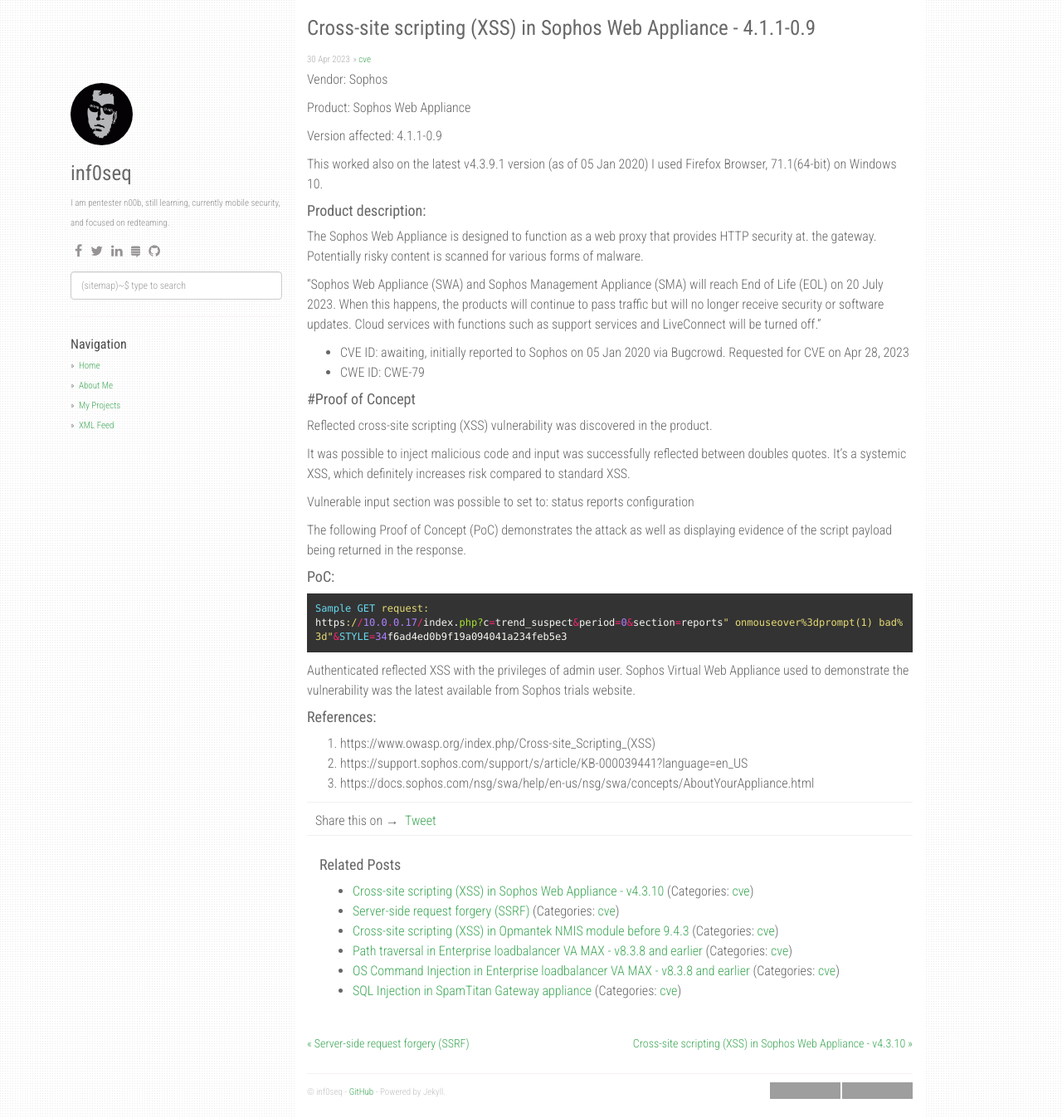
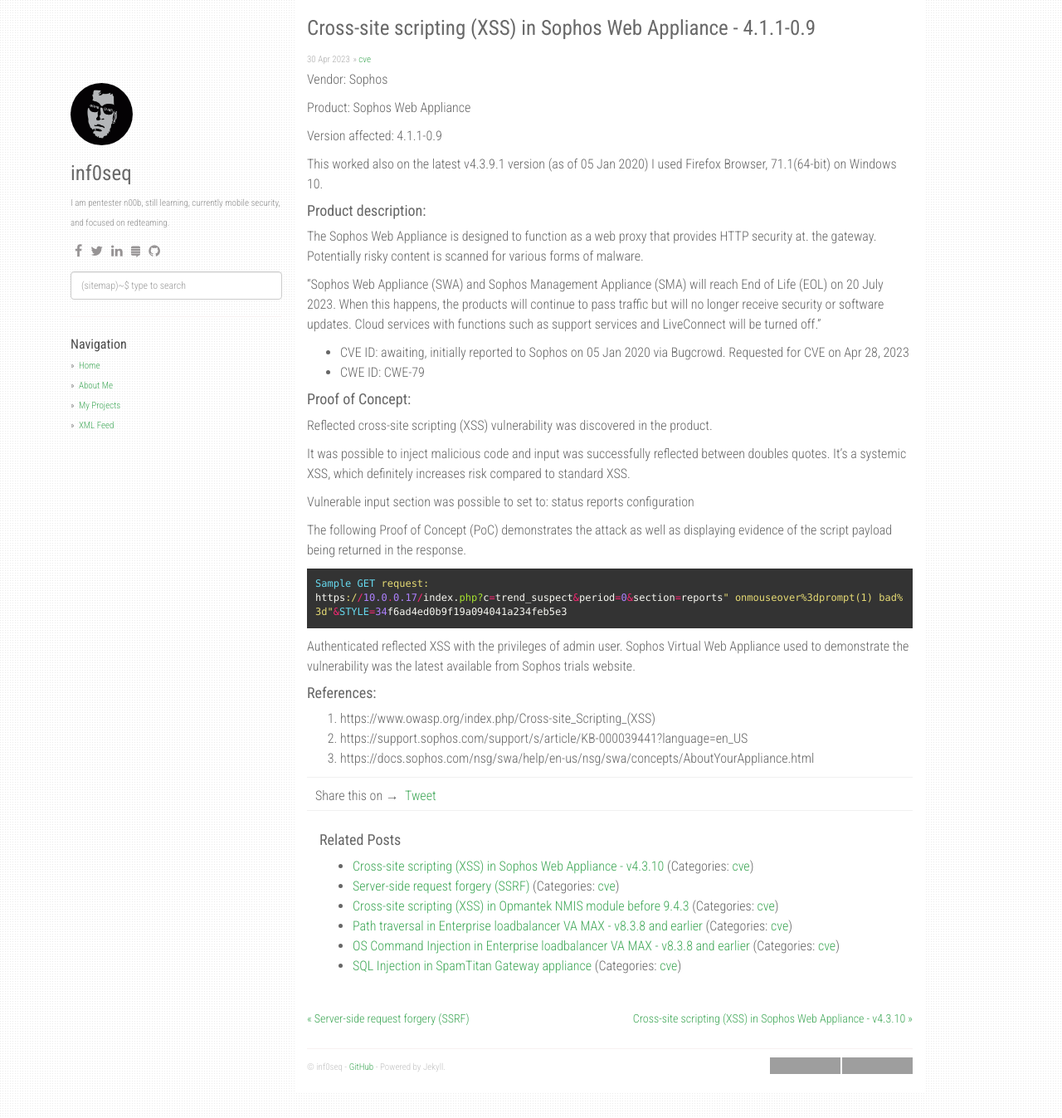
Before and after one commit to inf0seq/inf0seq.github.io, a Jekyll site: the page built from _posts/2023-04-30-Cross-site scripting (XSS) in Sophos Web Appliance - 4.1.1-0.9.md, in a window 1280 px wide and 1347 px high. Shown: the whole window at 83% size. Built offline with Jekyll 4.4.1, drawn with Linux system fonts in a browser that asks for light colours; nearby versions of some CDN libraries; comment, search, counter and statistics services are not loaded; grey boxes are pictures that could not be loaded.

Commit message:
Update 2023-04-30-Cross-site scripting (XSS) in Sophos Web Appliance - 4.1.1-0.9.md

```diff
--- a/_posts/2023-04-30-Cross-site scripting (XSS) in Sophos Web Appliance - 4.1.1-0.9.md
+++ b/_posts/2023-04-30-Cross-site scripting (XSS) in Sophos Web Appliance - 4.1.1-0.9.md
@@ -15,14 +15,15 @@ This worked also on the latest v4.3.9.1 version (as of 05 Jan 2020)
 I used Firefox Browser, 71.1(64-bit) on Windows 10.
 
 #### Product description:
-The Sophos Web Appliance is designed to function as a web proxy that provides HTTP security at. the gateway. Potentially risky content is scanned for various forms of malware.
+The Sophos Web Appliance is designed to function as a web proxy that provides HTTP security at. the gateway.
+Potentially risky content is scanned for various forms of malware.
 
 "Sophos Web Appliance (SWA) and Sophos Management Appliance (SMA) will reach End of Life (EOL) on 20 July 2023. When this happens, the products will continue to pass traffic but will no longer receive security or software updates. Cloud services with functions such as support services and LiveConnect will be turned off."
 
 * CVE ID: awaiting, initially reported to Sophos on 05 Jan 2020 via Bugcrowd. Requested for CVE on Apr 28, 2023
 * CWE ID: CWE-79
 
-#### #Proof of Concept
+#### Proof of Concept:
 
 Reflected cross-site scripting (XSS) vulnerability was discovered in the product.
 
@@ -36,7 +37,6 @@ configuration
 
 The following Proof of Concept (PoC) demonstrates the attack as well as displaying evidence of the script payload being returned in the response.
 
-#### PoC:
 {% highlight ruby %}
 Sample GET request:
 https://10.0.0.17/index.php?c=trend_suspect&period=0&section=reports" onmouseover%3dprompt(1) bad%3d"&STYLE=34f6ad4ed0b9f19a094041a234feb5e3
```
